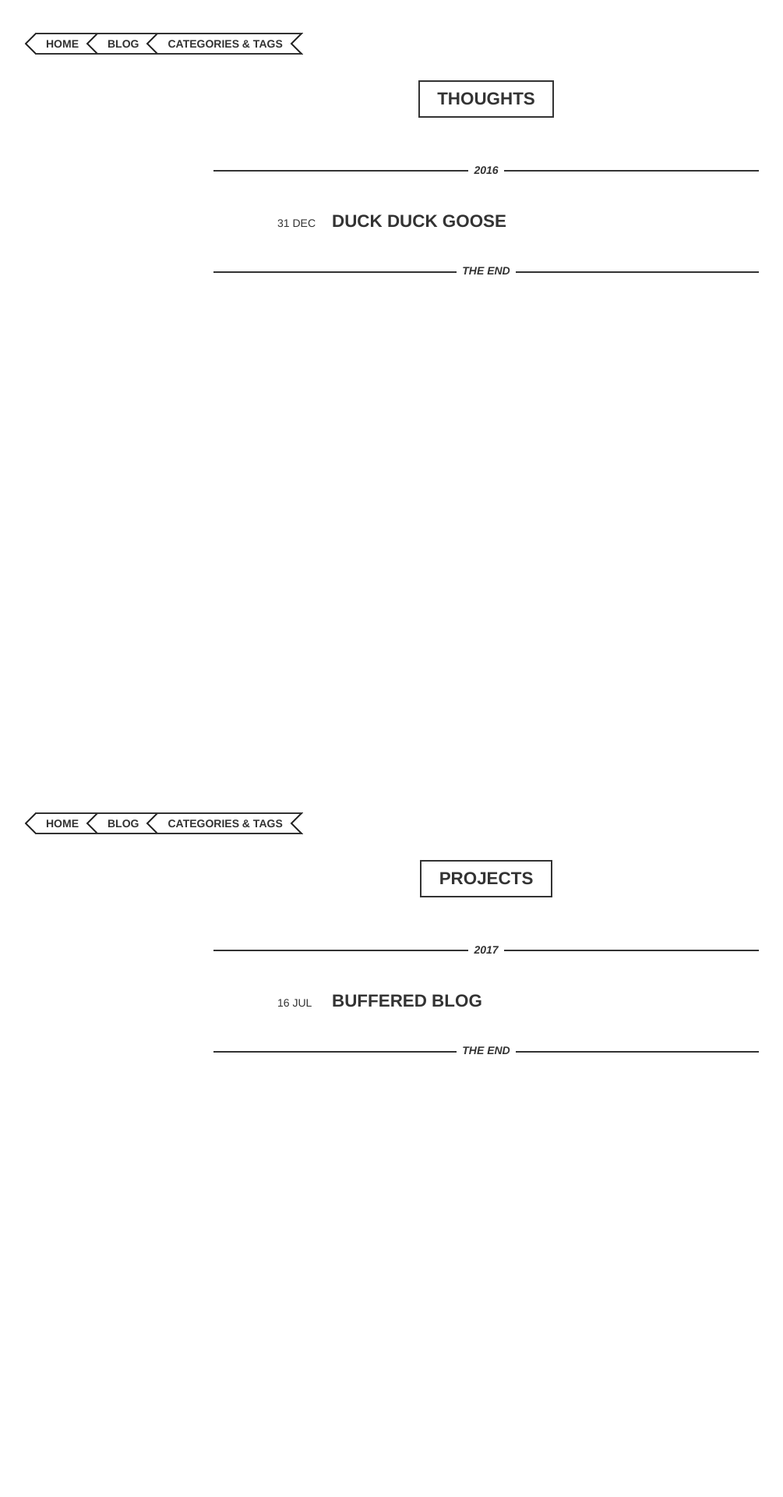
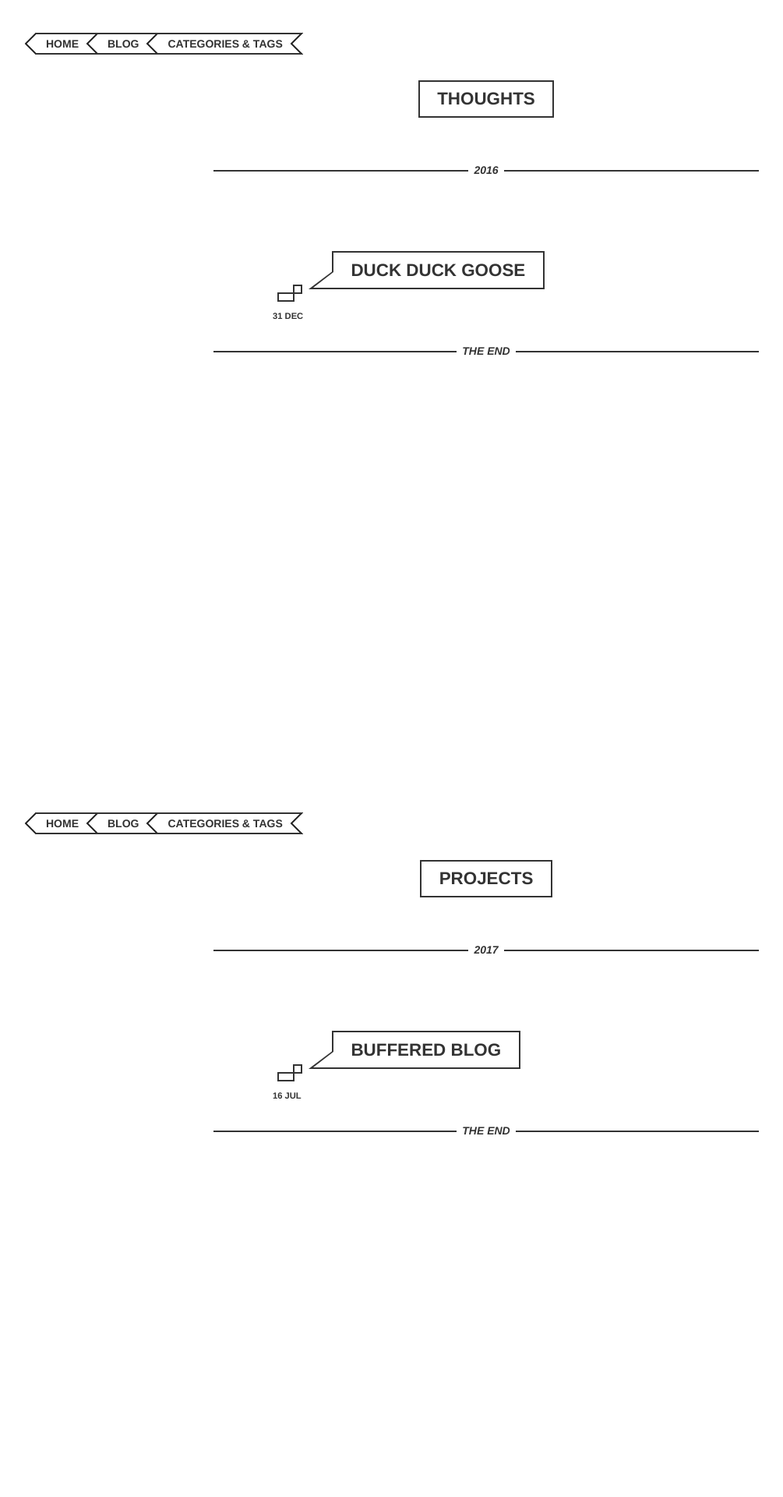
Before and after one commit to ErnWong/ErnWong.github.io, a Jekyll site: the page built from posts-by-category.html, in a window 1280 px wide. Shown: the top 1920 px of the page at 78% size, without its empty margins (16-1021 px from the left). Built offline with Jekyll 4.4.1, drawn with Linux system fonts in a browser that asks for light colours.

Commit message:
Improved visual metaphor of posts

```diff
--- a/assets/main.css
+++ b/assets/main.css
@@ -340,7 +340,7 @@ main > *, .post-content > * {
 
 .postlist li {
   display: block;
-  margin: 1.4em 8em;
+  margin: 5em 8em;
 }
 
 .postlist-meta {
@@ -348,6 +348,20 @@ main > *, .post-content > * {
   width: 5em;
   margin-left: -5em;
   text-transform: uppercase;
+  font-size: 0.8em;
+  font-weight: bold;
+  position: relative;
+  top: 55px;
+  left: -20px;
+}
+
+.postlist-meta::before {
+  content: ' ';
+  background-image: url(duck-dp.png);
+  background-size: contain;
+  display: block;
+  height: 44px;
+  width: 44px;
 }
 
 .postlist-link {
@@ -356,6 +370,37 @@ main > *, .post-content > * {
   text-decoration: none;
   font-weight: bold;
   font-size: 1.6em;
+  display: inline-block;
+  border: 2px solid;
+  padding: 0.3em 1em;
+  text-align: center;
+  position: relative;
+}
+
+a.postlist-link::before, a.postlist-link::after {
+  content: ' ';
+  position: absolute;
+  display: block;
+  width: 0;
+  height: 0;
+  border: solid transparent;
+  bottom: 0;
+  right: 100%;
+}
+
+a.postlist-link::before {
+  border-right-color: #333;
+  border-right-width: 32px;
+  border-top-width: 24px;
+  border-bottom-width: 0;
+  margin-bottom: -2px;
+}
+
+a.postlist-link::after {
+  border-right-color: #FFF;
+  border-right-width: 26px;
+  border-top-width: 20px;
+  border-bottom-width: 0;
 }
 
 .post-meta > * {
```
